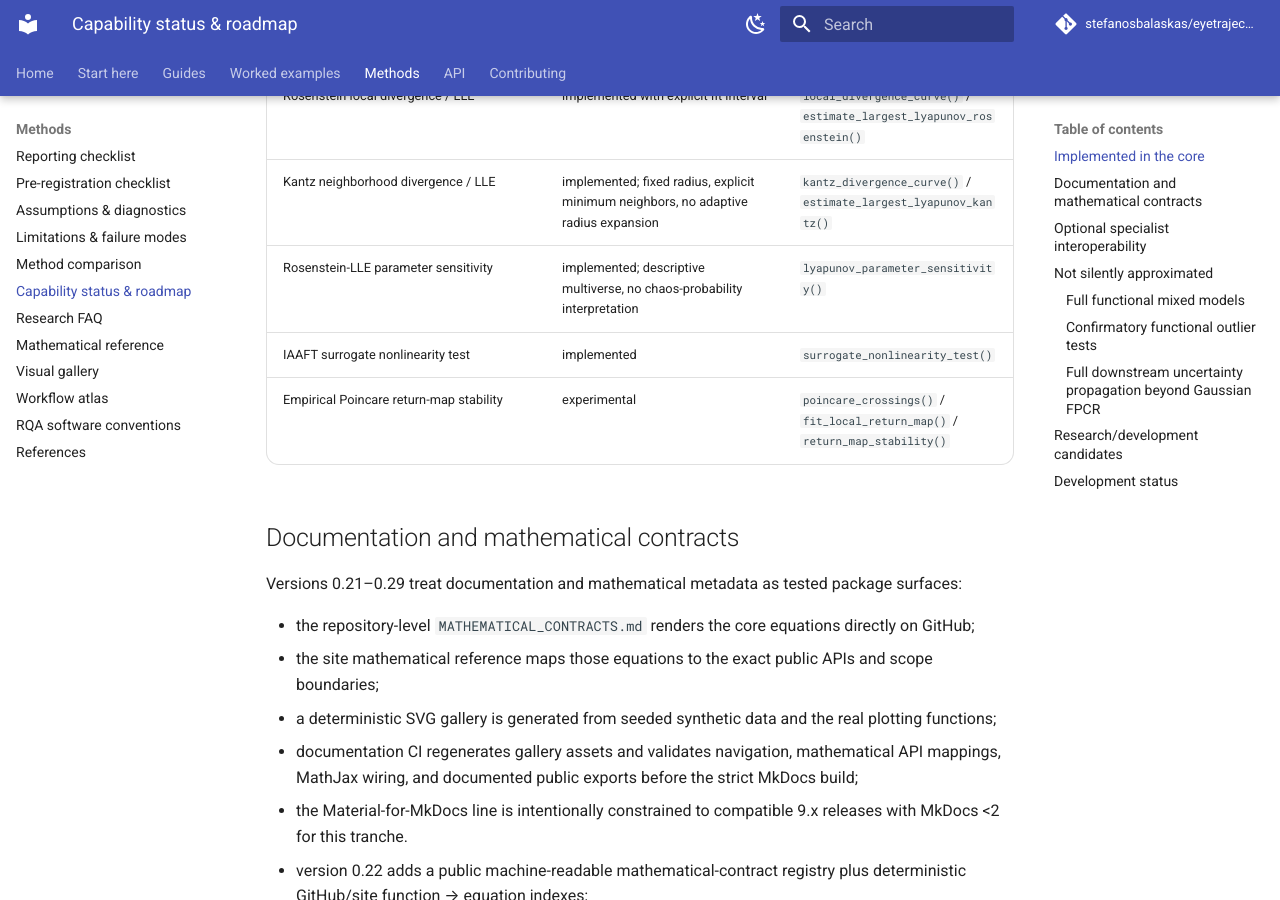
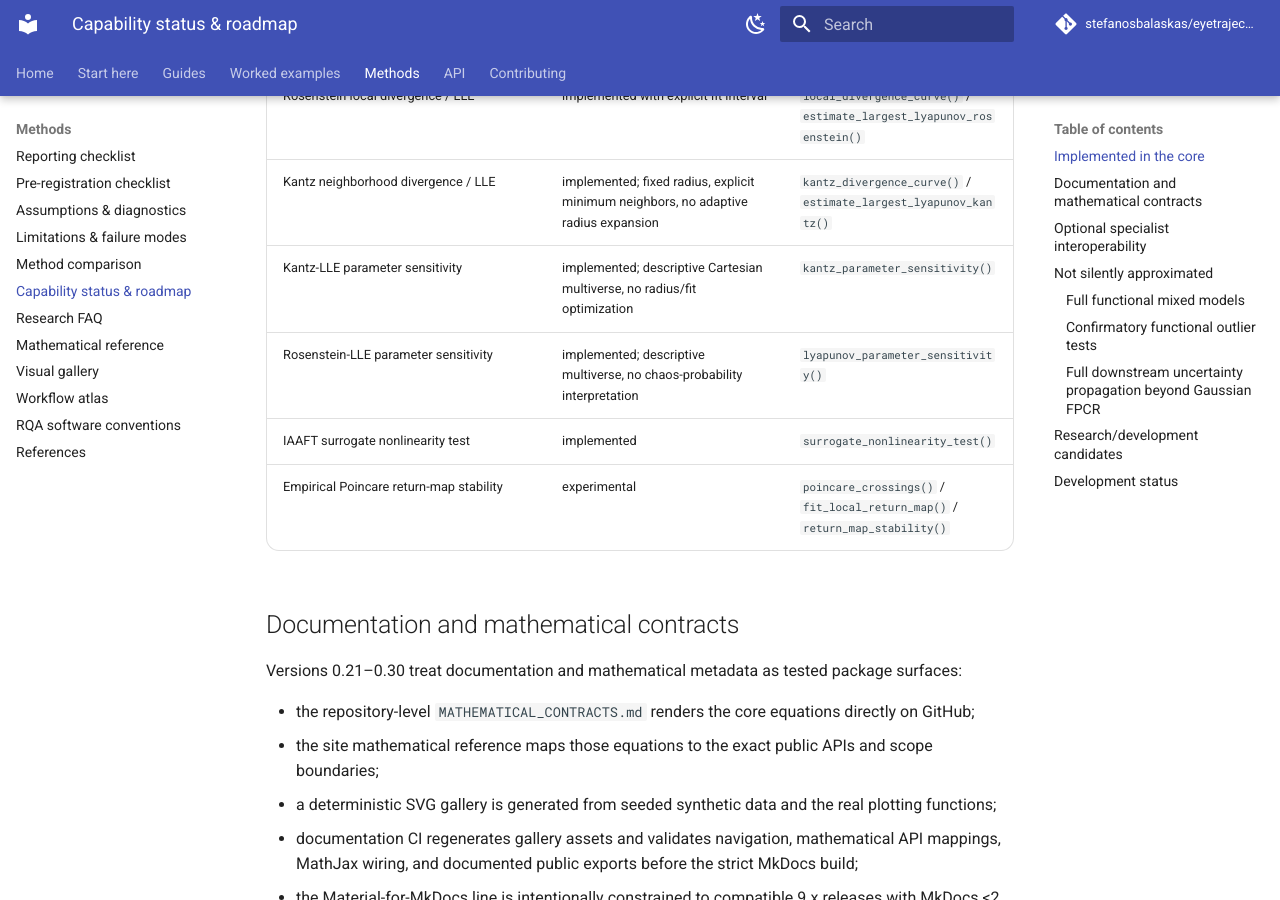
Before and after one commit to stefanosbalaskas/eyetrajectoriespy, an MkDocs documentation site: the page built from docs/methods/status-roadmap.md, in a window 1280 px wide and 900 px high, scrolled down 3521 px. Built offline with MkDocs 1.6.1 and Material for MkDocs 9.7.7, drawn with Linux system fonts in a browser that asks for light colours; comment, search, counter and statistics services are not loaded; some of the changed text lies outside the part shown.

Commit message:
Mark Kantz sensitivity implemented in 0.30

```diff
--- a/docs/methods/status-roadmap.md
+++ b/docs/methods/status-roadmap.md
@@ -61,13 +61,14 @@
 | Functional RQA mean band | implemented; complete curve/participant functions are inference units | `windowed_rqa_functional_mean_band()` |
 | Rosenstein local divergence / LLE | implemented with explicit fit interval | `local_divergence_curve()` / `estimate_largest_lyapunov_rosenstein()` |
 | Kantz neighborhood divergence / LLE | implemented; fixed radius, explicit minimum neighbors, no adaptive radius expansion | `kantz_divergence_curve()` / `estimate_largest_lyapunov_kantz()` |
+| Kantz-LLE parameter sensitivity | implemented; descriptive Cartesian multiverse, no radius/fit optimization | `kantz_parameter_sensitivity()` |
 | Rosenstein-LLE parameter sensitivity | implemented; descriptive multiverse, no chaos-probability interpretation | `lyapunov_parameter_sensitivity()` |
 | IAAFT surrogate nonlinearity test | implemented | `surrogate_nonlinearity_test()` |
 | Empirical Poincare return-map stability | experimental | `poincare_crossings()` / `fit_local_return_map()` / `return_map_stability()` |
 
 ## Documentation and mathematical contracts
 
-Versions 0.21–0.29 treat documentation and mathematical metadata as tested package surfaces:
+Versions 0.21–0.30 treat documentation and mathematical metadata as tested package surfaces:
 
 - the repository-level `MATHEMATICAL_CONTRACTS.md` renders the core equations directly on GitHub;
 - the site mathematical reference maps those equations to the exact public APIs and scope boundaries;
@@ -118,10 +119,10 @@
 - explicit system-identification models for gaze dynamics;
 - model-based continuation / Floquet analysis only after a validated dynamical-system contract exists.
 
-Classical `floquet_multipliers(gaze)`, monodromy matrices from raw observations, and `detect_bifurcation(gaze)` remain intentionally **not** implemented in 0.29.
+Classical `floquet_multipliers(gaze)`, monodromy matrices from raw observations, and `detect_bifurcation(gaze)` remain intentionally **not** implemented in 0.30.
 
 A candidate enters the public API only when it can preserve the package rules: explicit estimand, deterministic behavior or seed, provenance, failure diagnostics, synthetic truth tests, documentation, and runnable examples.
 
 ## Development status
 
-The current development line is **0.29.0.dev0**. The package remains pre-release while scientific contracts, optional-backend validation, documentation, and cross-platform qualification continue to mature.
+The current development line is **0.30.0.dev0**. The package remains pre-release while scientific contracts, optional-backend validation, documentation, and cross-platform qualification continue to mature.
```
